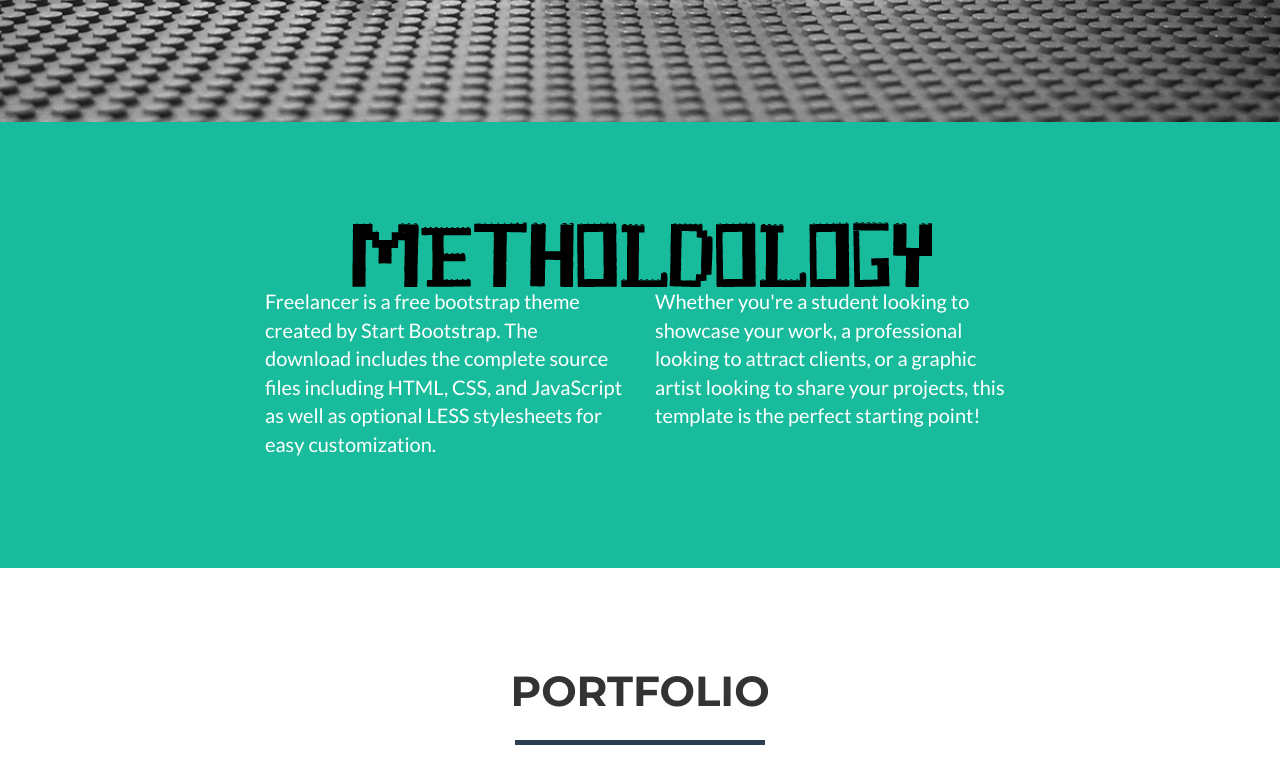
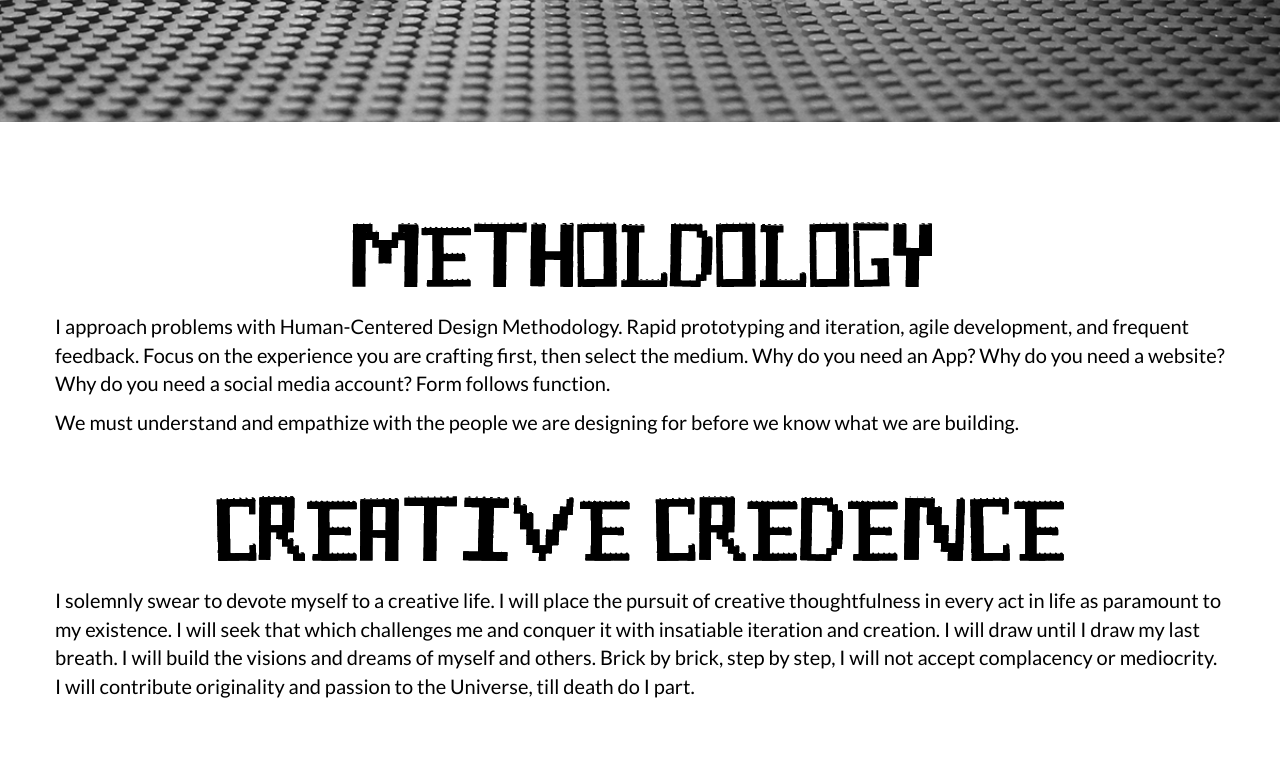
Before and after one commit to Cooptacular/TheBryanCooperExperience, a website: page index.html in a window 1280 px wide. Shown: the part 700-1472 px from the top of the page. Drawn offline with nearby package versions, Linux system fonts and the light colour scheme.

Commit message:
added about sections
added about sections

```diff
--- a/css/custom.css
+++ b/css/custom.css
@@ -7,20 +7,38 @@
   font-size: 2.25em;
   font-weight: 300;
 }
+.success.mission {
+  background-color: #FFF;
+  color: #000000;
+}
 .aboutTitle {
   display: block;
   margin: 0 auto 0px;
-  max-width: 90%;
+  max-width: 100%;
+  padding-bottom: 25px;
 }
+.aboutTitle.credence{
+  padding-top: 50px;
+}
+.aboutText {
+  color: #000000;
+  font-size: 20px;
+  margin: 0 0 10px;
+}
+
+/*iPhone 6 Media Query*/
 @media only screen
     and (max-device-width: 640px),
     only screen and (max-device-width: 667px),
     only screen and (max-width: 480px)
 {
-    .headerText{
+    .headerText {
       font-size: 1.25em;
       font-weight: 300;
     }
 
-
+    p {
+      padding-left: 15px;
+      padding-right: 15px;
+    }
 }
--- a/index.html
+++ b/index.html
@@ -83,7 +83,7 @@
     </header>
 
  <!-- About Section -->
-    <section class="success" id="about">
+    <section class="success mission" id="about">
         <div class="container">
             <div class="row">
                 <div class="col-lg-12 text-center">
@@ -91,11 +91,19 @@
                 </div>
             </div>
             <div class="row">
-                <div class="col-lg-4 col-lg-offset-2">
-                    <p>Freelancer is a free bootstrap theme created by Start Bootstrap. The download includes the complete source files including HTML, CSS, and JavaScript as well as optional LESS stylesheets for easy customization.</p>
+                <div class="aboutText">
+                    <p>I approach problems with Human-Centered Design Methodology. Rapid prototyping and iteration, agile development, and frequent feedback. Focus on the experience you are crafting first, then select the medium. Why do you need an App? Why do you need a website? Why do you need a social media account? Form follows function.</p>
+                    <p>We must understand and empathize with the people we are designing for before we know what we are building.</p>
                 </div>
-                <div class="col-lg-4">
-                    <p>Whether you're a student looking to showcase your work, a professional looking to attract clients, or a graphic artist looking to share your projects, this template is the perfect starting point!</p>
+            </div>
+            <div class="row">
+                <div class="col-lg-12 text-center">
+                    <img class="aboutTitle credence" src="img/credence.png" alt="">
+                </div>
+            </div>
+            <div class="row">
+                <div class="aboutText">
+                    <p>I solemnly swear to devote myself to a creative life. I will place the pursuit of creative thoughtfulness in every act in life as paramount to my existence. I will seek that which challenges me and conquer it with insatiable iteration and creation. I will draw until I draw my last breath. I will build the visions and dreams of myself and others. Brick by brick, step by step, I will not accept complacency or mediocrity. I will contribute originality and passion to the Universe, till death do I part.</p>
                 </div>
             </div>
         </div>
```
